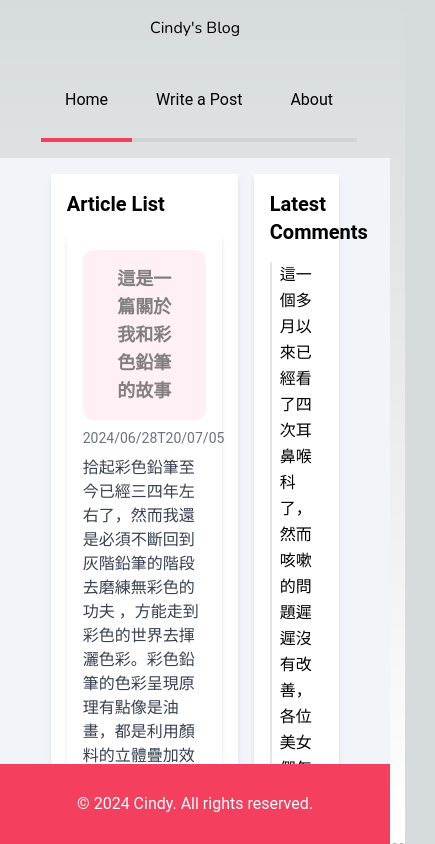
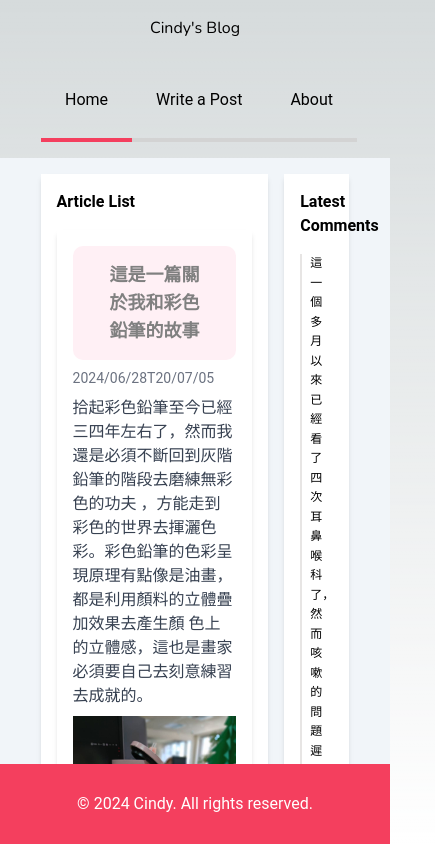
Before and after one commit to cindy951357/react-blog, a Next.js app: page / in a window 390 px wide. Shown: the top 844 px of the page, 435 px wide, since content can reach past the window. Built offline with nearby package versions, Linux system fonts and the light colour scheme.

Commit message:
about layout fixed

```diff
--- a/package.json
+++ b/package.json
@@ -9,6 +9,7 @@
     "lint": "next lint"
   },
   "dependencies": {
+    "firebase": "^10.12.3",
     "i18next-browser-languagedetector": "^8.0.0",
     "i18next-http-backend": "^2.5.2",
     "next": "14.2.4",
--- a/src/components/AboutLayout.tsx
+++ b/src/components/AboutLayout.tsx
@@ -8,15 +8,13 @@ type AboutLayoutProps = {
 
 const AboutLayout = ({ children }: AboutLayoutProps) => {
   return (
-    <div>
-      <div className='grid grid-cols-6 md:grid-cols-12'>
-        <div className="dummy col-span-1"></div>
-        <div className='col-span-9'>{children}</div>
-        <div className="col-span-1">
-          <AboutMenu />
-        </div>
-        <div className="dummy sol-span-1"></div>
+    <div className='about-layout grid grid-cols-[1fr_20fr_1fr_1fr]'>
+      <div className="dummy"></div>
+      <div className='about-main'>{children}</div>
+      <div className="about-menu-container">
+        <AboutMenu />
       </div>
+      <div className="dummy"></div>
     </div>
   );
 };
--- a/src/components/AboutMenu.tsx
+++ b/src/components/AboutMenu.tsx
@@ -63,7 +63,7 @@ const AboutMenu = () => {
 
 
   return (
-    <nav id='about_menu relative'>
+    <nav id='about_menu relative flex flex-row'>
       {/**sliding-about-menu-line-container 與  aboutlink-href-container 之間是 flex-row 的關係*/}
         <div className="invariant-bg-line-absolute absolute w-2 flex bg-neutral-300 h-[400px] p-0 m-0">
           {linkVerticalHeights.length === menuItems.length && (
--- a/src/components/CommentList.tsx
+++ b/src/components/CommentList.tsx
@@ -8,7 +8,7 @@ const CommentList: React.FC = () => {
     <div>
       <ul>
         {comments.map((comment) => (
-          <li key={comment.id} className='mb-4 border-l-2 border-stone-200 pl-2 leading-relaxed'>
+          <li key={comment.id} className='mb-4 border-l-2 border-stone-200 pl-2 leading-relaxed text-xs'>
             {comment.content}
             <span className="comment-time text-xs ml-2 text-stone-400">{comment.time}</span>
           </li>
--- a/src/components/Layout.tsx
+++ b/src/components/Layout.tsx
@@ -12,11 +12,13 @@ const Layout: React.FC<LayoutProps> = ({ children }) => {
   const { t } = useTranslation('common');
 
   return (
-    <div>
+    <div className='flex flex-col'>
       <Header/>
-      <Menu />
-      <div className="content main-layout flex justify-center">
-        {children}
+      <div className="flex flex-col">
+          <Menu />
+        <div className="content main-layout flex justify-center w-100 h-100">
+          {children}
+        </div>
       </div>
       <Footer/>
     </div>
--- a/src/pages/index.tsx
+++ b/src/pages/index.tsx
@@ -7,11 +7,11 @@ export default function Index() {
   const { t } = useTranslation("common");
   return (
     <div className="flex h-full w-full justify-center items-center bg-slate-100">
-      <div className="grid w-full grid-cols-8 gap-4 mt-4">
-        <div className="dummy-div"></div>
-        <div className="col-span-4">
+      <div className="grid w-full grid-cols-10 gap-4 mt-4">
+        <div className="dummy-div col-span-1"></div>
+        <div className="col-span-6">
           <div className="bg-white p-4 shadow-md">
-            <h2 className="text-xl font-bold mb-4">Article List</h2>
+            <h2 className="md:text-xl font-bold mb-4">Article List</h2>
             <ul>
               <PostList />
             </ul>
@@ -19,13 +19,13 @@ export default function Index() {
         </div>
         <div className="col-span-2">
           <div className="bg-white p-4 shadow-md">
-            <h2 className="text-xl font-bold mb-4">Latest Comments</h2>
+            <h2 className="md:text-xl font-bold mb-4">Latest Comments</h2>
             <ul>
               <CommentList />
             </ul>
           </div>
         </div>
-        <div className="dummy-div"></div>
+        <div className="dummy-div col-span-1"></div>
       </div>
     </div>
   );
```
Also changed, not shown: 1 other file (tests, documents, lock files or other folders).
